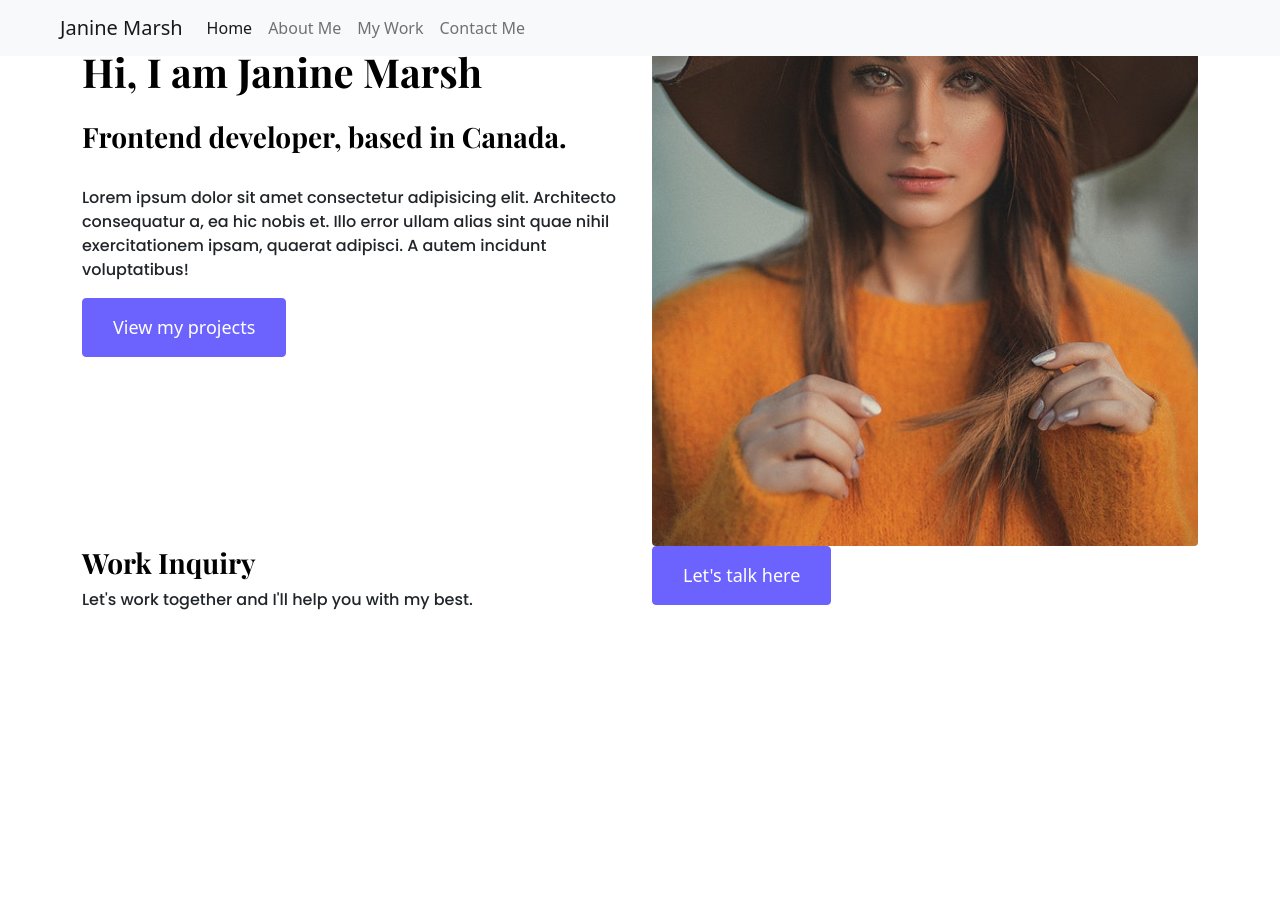
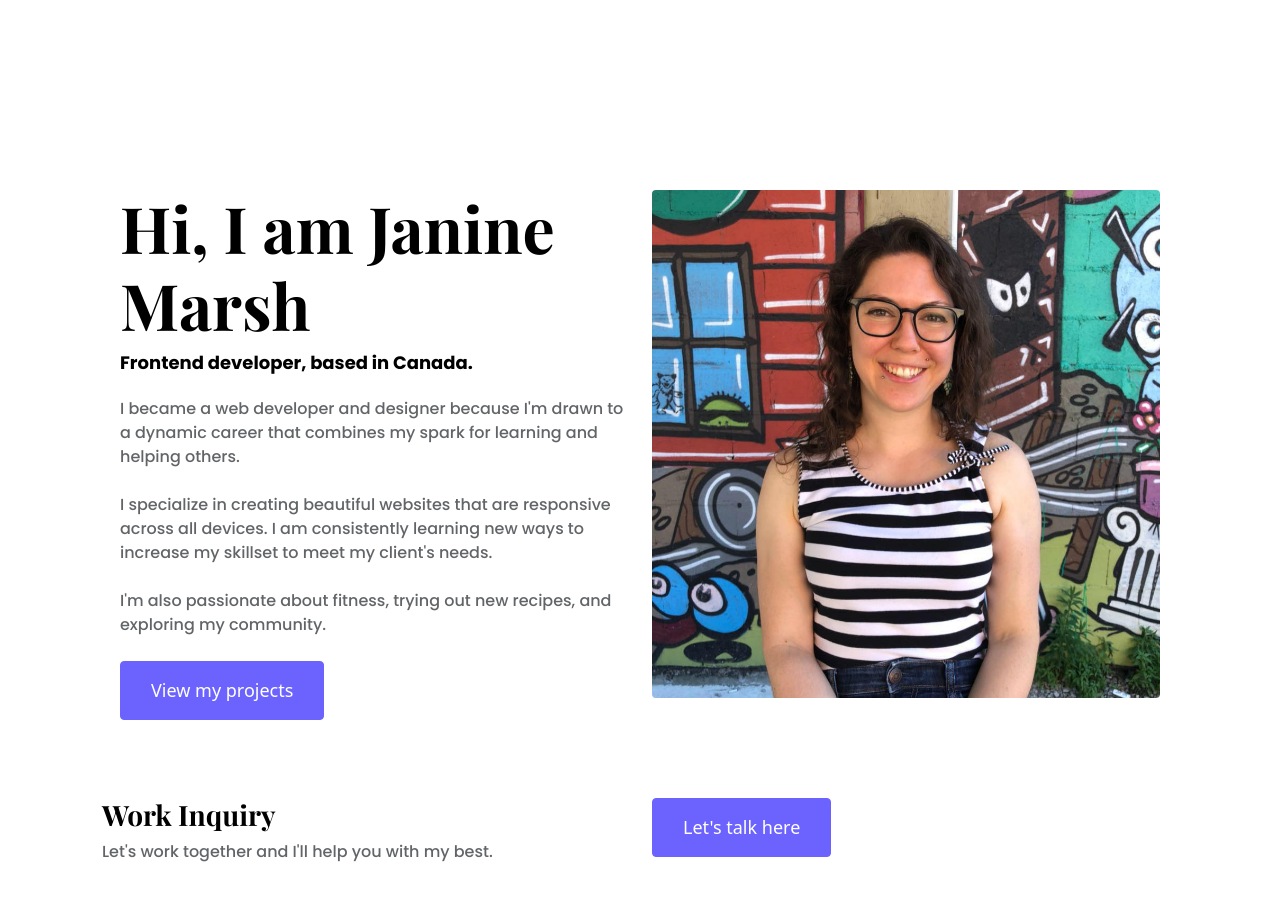
Before and after one commit to janine-velveteen/portfolio-project, a plain HTML site: page about.html in a window 1280 px wide. Before the commit the page ends 800 px from the top, so only its background shows below. Drawn offline with nearby package versions, Linux system fonts and the light colour scheme.

Commit message:
Updated about section paragraph info

```diff
--- a/about.html
+++ b/about.html
@@ -9,56 +9,32 @@
     <link rel="preconnect" href="https://fonts.gstatic.com">
     <link rel="preconnect" href="https://fonts.gstatic.com">
     <link href="https://fonts.googleapis.com/css2?family=Playfair+Display:wght@700&family=Poppins:wght@500;700&display=swap" rel="stylesheet">
+    <script src="https://kit.fontawesome.com/afb89a30dd.js" crossorigin="anonymous"></script>
     <link rel="stylesheet" href="/style.css">
     <title>Janine Marsh | Frontend Developer</title>
 </head>
 <body>
-    <nav class="navbar navbar-expand-lg navbar-light bg-light fixed-top">
-        <div class="container-fluid">
-          <a class="navbar-brand ps-5" href="index.html" title="Janine Marsh">Janine Marsh</a>
-          <button
-            class="navbar-toggler"
-            type="button"
-            data-bs-toggle="collapse"
-            data-bs-target="#navbarNav"
-            aria-controls="navbarNav"
-            aria-expanded="false"
-            aria-label="Toggle navigation"
-          >
-            <span class="navbar-toggler-icon"></span>
-          </button>
-          <div class="collapse navbar-collapse" id="navbarNav">
-            <ul class="navbar-nav">
-              <li class="nav-item">
-                <a class="nav-link active" aria-current="page" href="index.html" title="Homepage"
-                  >Home</a
-                >
-              </li>
-              <li class="nav-item">
-                <a class="nav-link" href="about.html" title="About Me">About Me</a>
-              </li>
-              <li class="nav-item">
-                <a class="nav-link" href="/work.html" title="My Work">My Work</a>
-              </li>
-              <li class="nav-item">
-                <a class="nav-link" href="/contact.html" title="Contact Me">Contact Me</a>
-              </li>
-            </ul>
-          </div>
-        </div>
-      </nav>
+
     <div class="container about-container">
+      <div class="about-container-content">
         <div class="row">
-            <div class="col-sm-6 mt-5">
+            <div class="col-lg-6 mb-5">
                 <h1>
                     Hi, I am Janine Marsh
                 </h1>
-                <h3 class="pt-3">Frontend developer, based in Canada.</h3>
-                <p class="pt-4">Lorem ipsum dolor sit amet consectetur adipisicing elit. Architecto consequatur a, ea hic nobis et. Illo error ullam alias sint quae nihil exercitationem ipsam, quaerat adipisci. A autem incidunt voluptatibus!</p>
+                <h2 class=" mb-4">Frontend developer, based in Canada.</h2>
+                <p class="mb-4">I became a web developer and designer because I'm drawn to a dynamic career that combines my spark for learning and helping others.
+                  <br>
+                  <br>
+                  I specialize in creating beautiful websites that are responsive across all devices. I am consistently learning new ways to increase my skillset to meet my client's needs.
+                  <br>
+                  <br>
+                  I'm also passionate about fitness, trying out new recipes, and exploring my community.
+                </p>
             <a href="/work.html" class="btn btn-branding">View my projects</a>
             </div>
-            <div class="col-sm-6">
-                <img src="/images/pexels-ali-pazani-2613260 (2).jpg" class="img-fluid rounded" alt="portrait">
+            <div class="col-lg-6">
+                <img src="/images/Janine's Portfolio Photo.jpg" class="img-fluid rounded" alt="portrait">
             </div>
         </div>
     </div>
@@ -74,5 +50,6 @@
                 </div>
             </div>
         </div>
+        </div>
 </body>
 </html>
--- a/style.css
+++ b/style.css
@@ -145,6 +145,38 @@ p {
   padding: 0;
 text-align: center;
     }
+
+    .about-container {
+        text-align: center;
+        padding: 0;
+    }
+}
+
+/*ABout Section */
+
+.about-container {
+    padding: 160px 20px;
+}
+
+.about-container-content {
+    margin: 30px;
+}
+
+.about-container h1 {
+    font-size: 64px;
+    font-weight: 700;
+}
+.about-container h2 {
+    font-family: var(--seconadry-font);
+    font-size: 18px;
+    font-weight: bold;
+
+}
+
+.about-container p {
+    font-family: var(--seconadry-font);
+    font-size: 16px;
+    opacity: 70%;
 }
 
 /*.work-inquiry {
@@ -199,17 +231,10 @@ text-align: center;
     margin-top: -50px;
 }
 
-.about-container h3 {
-    font-family: var(--seconadry-font);
-    font-size: 18px;
-    font-weight: bold;
 
-}
 
 .about-container p {
-    font-family: var(--seconadry-font);
-    font-size: 16px;
-    opacity: 70%;
+
 }
 
 .about-container a {
```
Also changed, not shown: contact.html (+1 -0 lines), index.html (+1 -0 lines), work.html (+1 -0 lines), images/Janine's Portfolio Photo.jpg (added).
